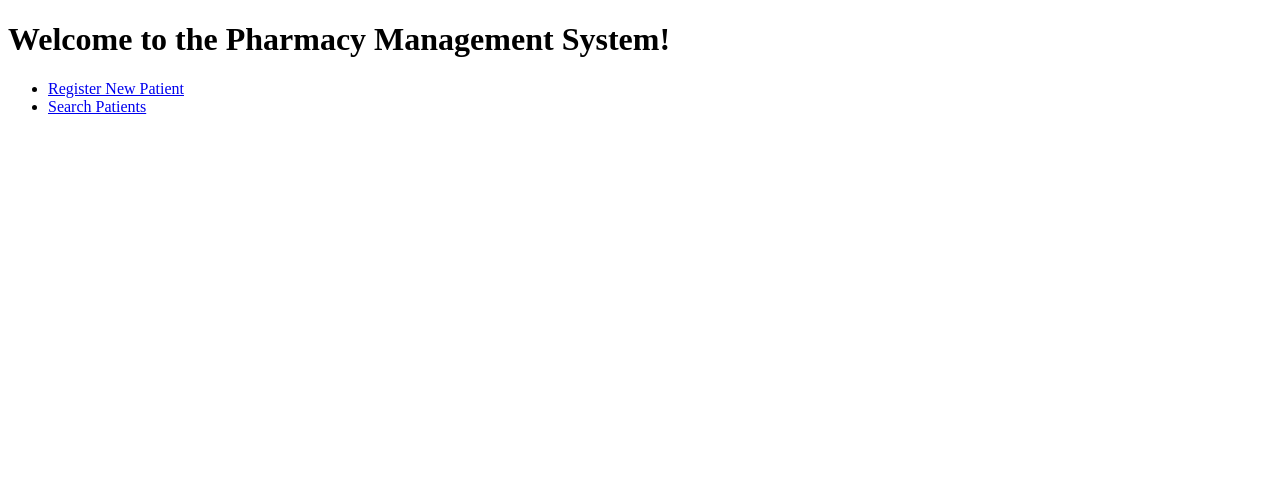
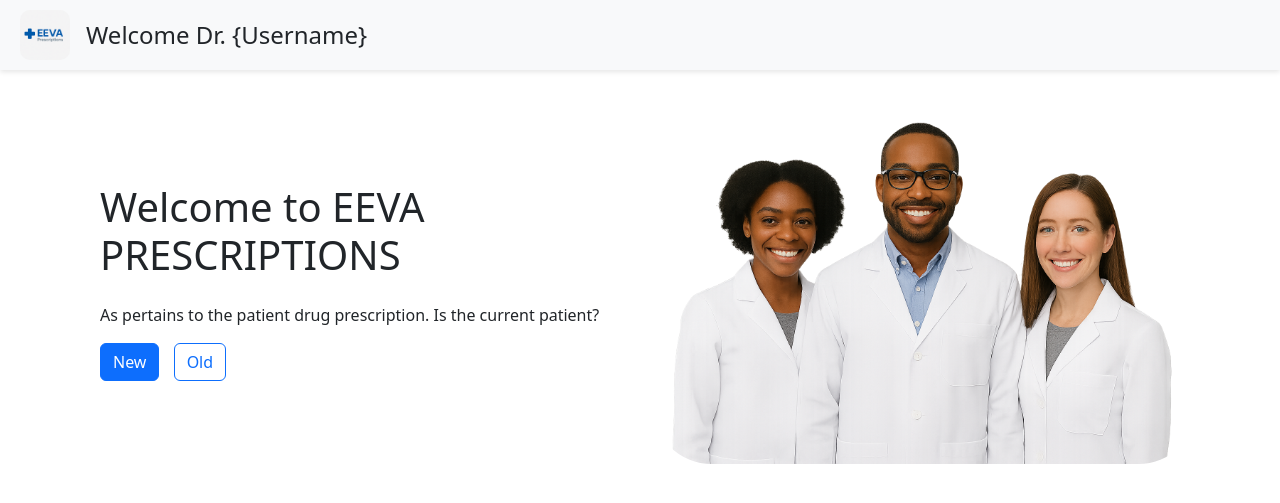
Before and after one commit to Enochteo/CS-PROJECT, a Django app: page / in a window 1280 px wide. Shown: the top 503 px of the page. Run offline with Django 5.2, Linux system fonts and the light colour scheme.

Commit message:
Added CSS for landing page

```diff
--- a/core/templates/core/home.html
+++ b/core/templates/core/home.html
@@ -1,14 +1,67 @@
+{% load static %}
+{% load form_filters %}
 <!DOCTYPE html>
 <html lang="en">
 <head>
-    <meta charset="UTF-8">
-    <title>Pharmacy System - Home</title>
+  <meta charset="UTF-8" />
+  <meta name="viewport" content="width=device-width, initial-scale=1.0"/>
+  <title>Home</title>
+
+  <link href="https://cdn.jsdelivr.net/npm/bootstrap@5.3.5/dist/css/bootstrap.min.css" rel="stylesheet" crossorigin="anonymous" />
+
+  <style>
+    body {
+      padding-top: 100px;
+    }
+
+    .welcome-section {
+      padding: 60px 30px;
+    }
+
+    .welcome-buttons a {
+      margin-right: 10px;
+    }
+
+    .profile-image {
+      border-radius: 10px;
+    }
+
+    .main-image {
+      border-radius: 60px;
+      max-width: 100%;
+      height: auto;
+    }
+
+    header {
+      background-color: #f8f9fa;
+      padding: 10px 20px;
+      box-shadow: 0 2px 5px rgba(0,0,0,0.1);
+    }
+  </style>
 </head>
 <body>
-    <h1>Welcome to the Pharmacy Management System!</h1>
-    <ul>
-        <li><a href="/register/">Register New Patient</a></li>
-        <li><a href="/search/">Search Patients</a></li>
-    </ul>
+
+  <header class="fixed-top d-flex align-items-center">
+    <img src="{% static 'core/images/logo.png' %}" alt="Profile" width="50" height="50" class="profile-image me-3"/>
+    <h4 class="mb-0">Welcome Dr. {Username}</h4>
+  </header>
+
+  <div class="container">
+    <div class="row align-items-center">
+      <div class="col-md-6 welcome-section">
+        <h1 class="mb-4">Welcome to EEVA PRESCRIPTIONS</h1>
+        <p>As pertains to the patient drug prescription. Is the current patient?</p>
+        <div class="welcome-buttons mt-3">
+          <a href="/register/" class="btn btn-primary">New</a>
+          <a href="/search/" class="btn btn-outline-primary">Old</a>
+        </div>
+      </div>
+      <div class="col-md-6 text-center">
+        <img src="{% static 'core/images/doctors.png' %}" alt="Pharmacists" class="main-image"/>
+      </div>
+    </div>
+  </div>
+
+  <script src="https://cdn.jsdelivr.net/npm/bootstrap@5.3.5/dist/js/bootstrap.bundle.min.js" crossorigin="anonymous"></script>
 </body>
 </html>
```
Also changed, not shown: core/static/core/images/doctors.png (added), db.sqlite3, 5 other files.
